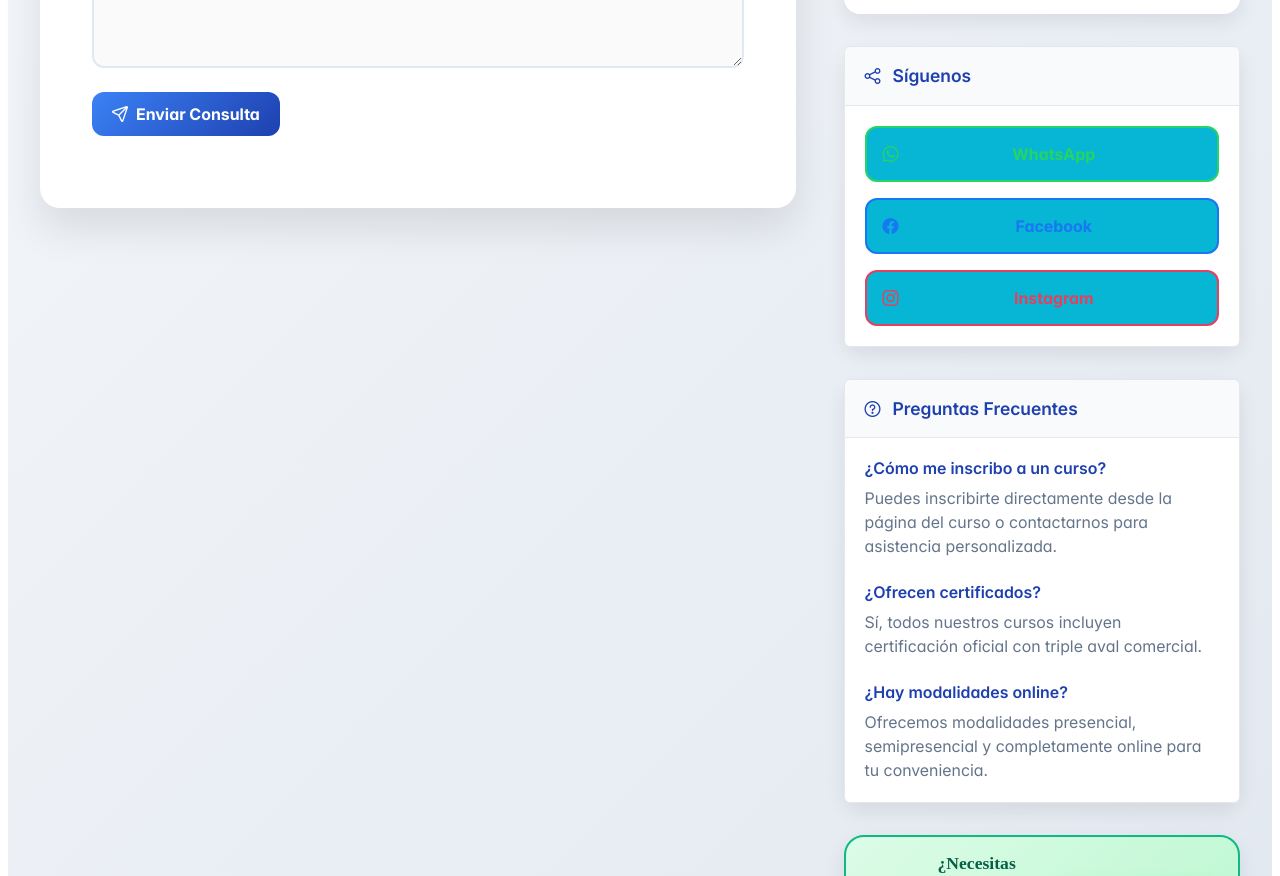
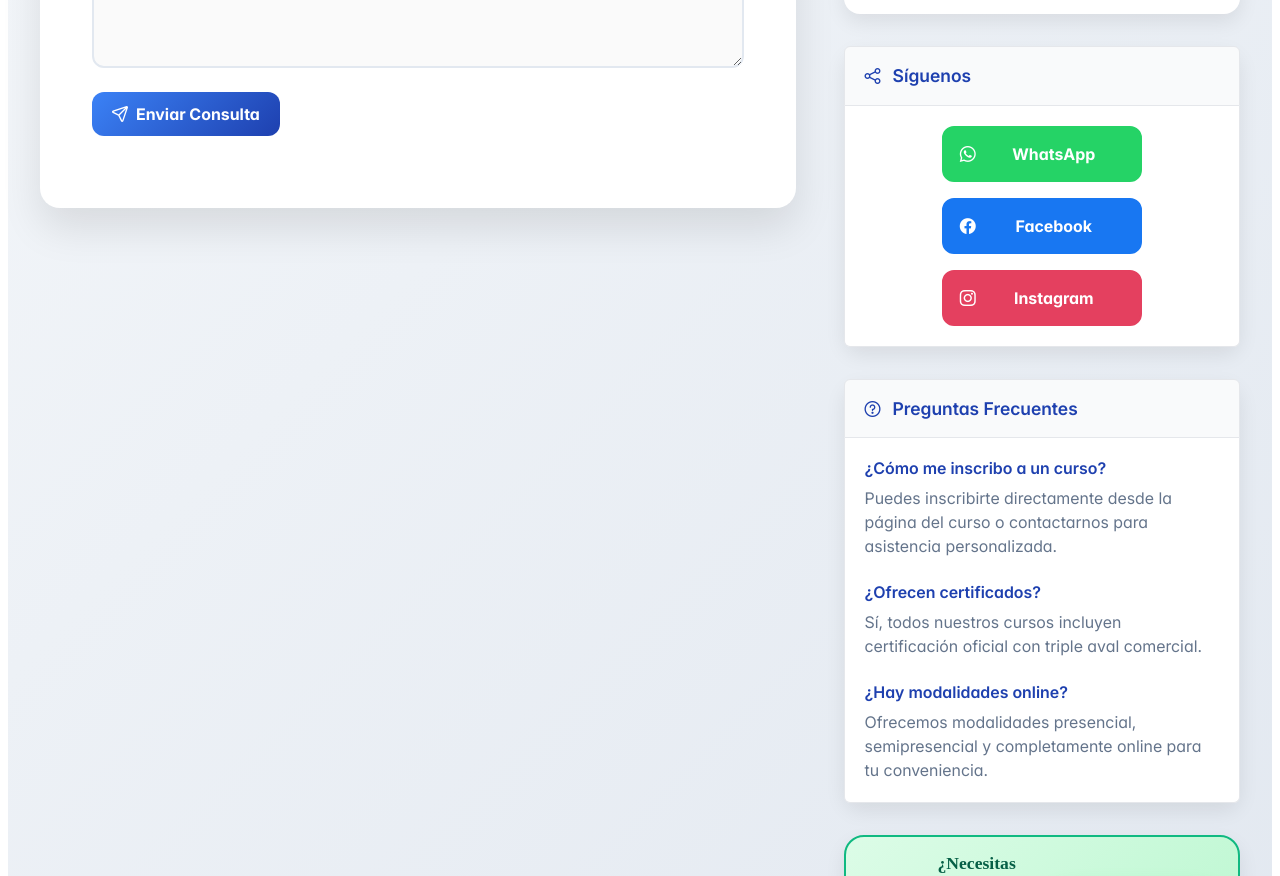
Before and after one commit to marinjosue/202550_Pruebas_Software_Grupo4, a React (Create React App) app in the folder holistica-frontend/: page /contact in a window 1280 px wide. Shown: the part 1058-1934 px from the top of the page. Built offline with nearby package versions, Linux system fonts and the light colour scheme; no server answers; a web font is replaced by a local one.

Commit message:
upt-styles-Contacts

```diff
--- a/holistica-frontend/src/pages/support/ContactSupport.js
+++ b/holistica-frontend/src/pages/support/ContactSupport.js
@@ -126,7 +126,7 @@ export default function ContactSupport() {
             label={social.label}
             icon={social.icon}
             className="social-button rounded-lg hover-lift"
-            style={{ '--social-color': social.color, borderColor: social.color, color: social.color }}
+            style={{ '--social-color': social.color }}
             onClick={() => window.open(social.url, '_blank', 'noopener')}
           />
         ))}
--- a/holistica-frontend/src/styles/Contact.css
+++ b/holistica-frontend/src/styles/Contact.css
@@ -145,18 +145,22 @@
   display: flex;
   flex-direction: column;
   gap: 1rem;
+  align-items: center; /* Centra los botones horizontalmente */
 }
 
 .social-button {
-  width: 100% !important;
+  width: 200px; /* Ancho más corto para los botones */
   padding: 1rem !important;
   font-weight: 600 !important;
   border-width: 2px !important;
+  /* Corregido: usa el color de la red social y anula estilos de PrimeReact */
+  background: var(--social-color) !important;
+  color: white !important;
+  border-color: var(--social-color) !important;
 }
 
 .social-button:hover {
-  background: var(--social-color) !important;
-  color: white !important;
+  filter: brightness(110%);
 }
 
 /* FAQ Content */
```
